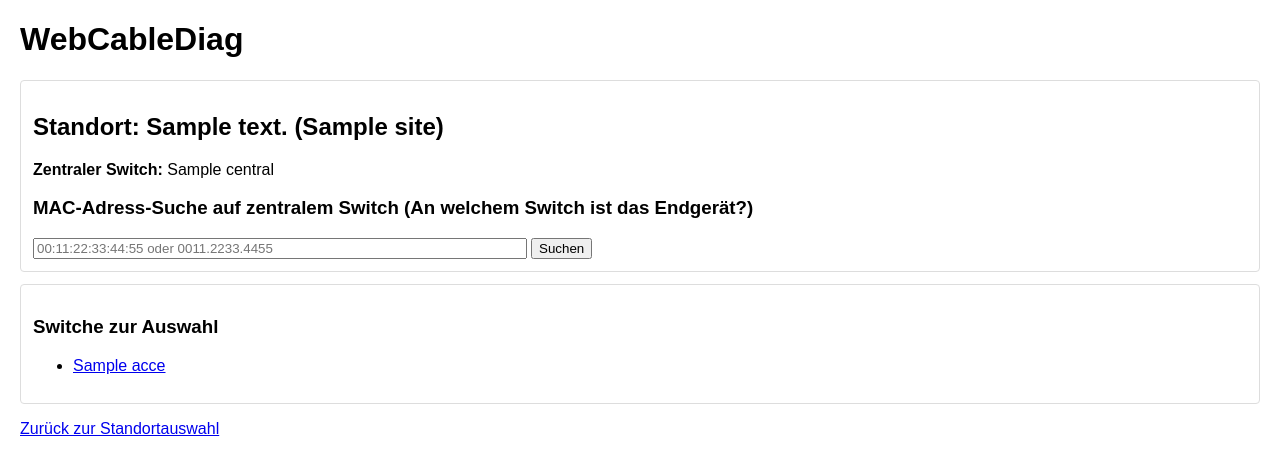
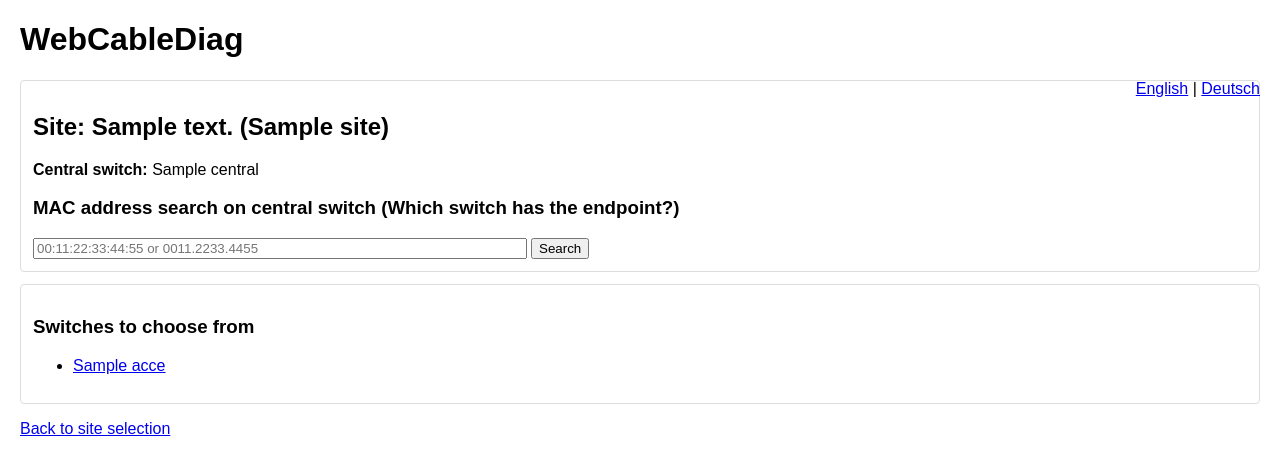
Before and after one commit to thtomate/WebCableDiag, a Flask app: template templates/site.html in a window 1280 px wide. Shown: the top 475 px of the page. Run offline with Flask 3, Linux system fonts and the light colour scheme; the template is opened without the code that fills it: most values are stand-ins (such as "Sample title", 1, 10 or a date in 2020); parts of the project's set-up code (start-up, migrations or seed data) failed here and were passed over.

Commit message:
Implement internationalization support with Flask-Babel and add English translations

```diff
--- a/app.py
+++ b/app.py
@@ -3,7 +3,8 @@ import time
 import yaml
 import logging
 from concurrent.futures import ThreadPoolExecutor, as_completed
-from flask import Flask, render_template, request, redirect, url_for, flash
+from flask import Flask, render_template, request, redirect, url_for, flash, session
+from flask_babel import Babel, gettext as _
 from netmiko import ConnectHandler
 from cachetools import TTLCache
 from config import APP_HOST, APP_PORT, DEBUG, SECRET_KEY, TDR_CACHE_TTL, INTERFACES_CACHE_TTL, MAX_WORKERS
@@ -34,6 +35,40 @@ def sanitize_device_for_netmiko(device):
 
 app = Flask(__name__)
 app.secret_key = SECRET_KEY
+
+# i18n configuration
+app.config.setdefault("BABEL_DEFAULT_LOCALE", "en")
+app.config.setdefault("BABEL_SUPPORTED_LOCALES", ["en", "de"])
+app.config.setdefault("BABEL_TRANSLATION_DIRECTORIES", "translations")
+babel = Babel(app)
+
+
+def get_locale():
+    # precedence: query param -> session -> Accept-Language header -> default
+    lang = request.args.get("lang")
+    if lang:
+        session["lang"] = lang
+        return lang
+    lang = session.get("lang")
+    if lang:
+        return lang
+    return request.accept_languages.best_match(app.config.get("BABEL_SUPPORTED_LOCALES", ["en", "de"]))
+
+babel.init_app(app, locale_selector=get_locale)
+
+
+@app.context_processor
+def inject_locale():
+    return {"current_locale": str(get_locale())}
+
+
+@app.route('/set_language/<lang>')
+def set_language(lang):
+    if lang not in app.config.get('BABEL_SUPPORTED_LOCALES', ['en','de']):
+        lang = app.config.get('BABEL_DEFAULT_LOCALE', 'en')
+    session['lang'] = lang
+    ref = request.referrer or url_for('index')
+    return redirect(ref)
 
 # Load inventory with multiple sites
 with open("inventory.yaml") as f:
@@ -80,7 +115,7 @@ def cache_key(prefix, *parts):
 def normalize_mac(mac):
     s = re.sub(r"[^0-9a-fA-F]", "", mac).lower()
     if len(s) != 12:
-        raise ValueError("Ungültige MAC Adresse")
+        raise ValueError(_("Invalid MAC address"))
     return s[0:4] + "." + s[4:8] + "." + s[8:12]
 
 # --- Interfaces retrieval and parsing ----------------------------------------
@@ -122,7 +157,7 @@ def find_mac_on_central_for_site(site_name, mac):
         return mac_cache[key]
     site = get_site_by_name(site_name)
     if not site:
-        raise ValueError("Site nicht gefunden")
+        raise ValueError(_("Site not found"))
     central = site.get("central_switch")
     m_formatted = normalize_mac(mac)
     conn = ssh_connect(central)
@@ -266,7 +301,7 @@ def index():
 def site_page(site_name):
     site = get_site_by_name(site_name)
     if not site:
-        flash("Site nicht gefunden")
+        flash(_("Site not found"))
         return redirect(url_for("index"))
     access_list = site.get("access_switches", [])
     central = site.get("central_switch")
@@ -283,11 +318,11 @@ def site_page(site_name):
 def switch_detail(site_name, name):
     site = get_site_by_name(site_name)
     if not site:
-        flash("Site nicht gefunden")
+        flash(_("Site not found"))
         return redirect(url_for("index"))
     device = find_access_by_name(site_name, name)
     if not device:
-        flash("Switch nicht im Inventar für diese Site")
+        flash(_("Switch not in inventory for this site"))
         return redirect(url_for("site_page", site_name=site_name))
 
     if request.method == "POST":
@@ -306,7 +341,7 @@ def switch_detail(site_name, name):
                 chosen.extend(extras)
             chosen = [c for c in chosen if c]
             if not chosen:
-                flash("Keine Schnittstellen ausgewählt")
+                flash(_("No interfaces selected"))
                 return redirect(url_for("switch_detail", site_name=site_name, name=name))
             results = tdr_on_switch_async(device, chosen)
             return render_template("results.html", device=device, results=results, site=site)
@@ -316,7 +351,7 @@ def switch_detail(site_name, name):
         interfaces = get_interfaces_for_device(device)
     except Exception as e:
         interfaces = []
-        flash(f"Fehler beim Abrufen der Interfaces: {e}")
+        flash(_("Error fetching interfaces: %(err)s", err=str(e)))
 
     # show cached TDR results of this switch if available
     cached_results = [
@@ -335,12 +370,12 @@ def search_mac_sitewide(site_name, mac):
     try:
         mac_result = find_mac_on_central_for_site(site_name, mac)
     except ValueError as ve:
-        flash("Ungültige MAC Adresse oder Site nicht vorhanden")
+        flash(_("Invalid MAC address or site not present"))
         print(ve)
         return redirect(url_for("site_page", site_name=site_name))
     interface = mac_result.get("interface")
     if not interface:
-        flash("MAC nicht in MAC‑Tabelle des zentralen Switches gefunden")
+        flash(_("MAC not found in central switch MAC table"))
         return redirect(url_for("site_page", site_name=site_name))
     neighbor = resolve_access_switch_from_interface_for_site(site_name, interface)
     mapped = None
@@ -358,7 +393,7 @@ def search_mac_switch(site_name, switch_name, mac):
     logger.info(f"Searching MAC {mac} on switch: {switch_name} in site: {site_name}")
     device = find_access_by_name(site_name, switch_name)
     if not device:
-        flash("Switch nicht im Inventar für diese Site")
+        flash(_("Switch not in inventory for this site"))
         return redirect(url_for("site_page", site_name=site_name))
 
     m_formatted = normalize_mac(mac)
@@ -381,10 +416,10 @@ def search_mac_switch(site_name, switch_name, mac):
     finally:
         conn.disconnect()
     if not interface:
-        flash("MAC nicht in MAC‑Tabelle des Switches gefunden")
+        flash(_("MAC not found in switch MAC table"))
         return redirect(url_for("switch_detail", site_name=site_name, name=switch_name))
     else:
-        flash(f"MAC {m_formatted} gefunden auf Schnittstelle {interface}. Ich versuche es dir schon zu markieren.")
+        flash(_("MAC %(mac)s found on interface %(iface)s. Attempting to highlight.", mac=m_formatted, iface=interface))
         return redirect(url_for("switch_detail", site_name=site_name, name=switch_name, highlighted_ifaces=interface))
 
 
--- a/requirements.txt
+++ b/requirements.txt
@@ -2,3 +2,4 @@ Flask==2.3.2
 netmiko==4.3.0
 pyyaml==6.0
 cachetools==5.3.0
+Flask-Babel==3.1.0
--- a/templates/base.html
+++ b/templates/base.html
@@ -1,5 +1,5 @@
 <!doctype html>
-<html lang="de">
+<html lang="{{ current_locale }}">
   <head>
     <meta charset="utf-8">
     <title>WebCableDiag</title>
@@ -13,6 +13,10 @@
   </head>
   <body>
     <h1>WebCableDiag</h1>
+    <div style="float:right">
+      <a href="{{ url_for('set_language', lang='en') }}">English</a> |
+      <a href="{{ url_for('set_language', lang='de') }}">Deutsch</a>
+    </div>
     <div>
       {% with messages = get_flashed_messages() %}
         {% if messages %}
--- a/templates/index.html
+++ b/templates/index.html
@@ -1,10 +1,10 @@
 {% extends "base.html" %}
 {% block content %}
 <div class="panel">
-  <h2>Standort auswählen</h2>
+  <h2>{{ _('Select site') }}</h2>
   <ul>
     {% for s in sites %}
-      <li><a href="{{ url_for('site_page', site_name=s.name) }}"><strong>{{ s.description }}</strong> ({{ s.name }})</a> - Zentrale: {{ s.central_switch.name }}; Access: {{ s.access_switches|length }} Switches</li>
+      <li><a href="{{ url_for('site_page', site_name=s.name) }}"><strong>{{ s.description }}</strong> ({{ s.name }})</a> - {{ _('Central') }}: {{ s.central_switch.name }}; {{ _('Access') }}: {{ s.access_switches|length }} {{ _('switches') }}</li>
     {% endfor %}
   </ul>
 </div>
--- a/templates/site.html
+++ b/templates/site.html
@@ -1,18 +1,18 @@
 {% extends "base.html" %}
 {% block content %}
 <div class="panel">
-  <h2>Standort: {{ site.description }} ({{ site.name }})</h2>
-  <p><strong>Zentraler Switch:</strong> {{ central.name }}</p>
+  <h2>{{ _('Site') }}: {{ site.description }} ({{ site.name }})</h2>
+  <p><strong>{{ _('Central switch') }}:</strong> {{ central.name }}</p>
 
-  <h3>MAC-Adress-Suche auf zentralem Switch (An welchem Switch ist das Endgerät?)</h3>
+  <h3>{{ _('MAC address search on central switch (Which switch has the endpoint?)') }}</h3>
   <form method="post">
-    <input name="mac" placeholder="00:11:22:33:44:55 oder 0011.2233.4455" style="width:40%">
-    <button name="search_mac" type="submit">Suchen</button>
+    <input name="mac" placeholder="00:11:22:33:44:55 or 0011.2233.4455" style="width:40%">
+    <button name="search_mac" type="submit">{{ _('Search') }}</button>
   </form>
 </div>
 
 <div class="panel">
-  <h3>Switche zur Auswahl</h3>
+  <h3>{{ _('Switches to choose from') }}</h3>
   <!--<form method="post">
     <select name="access_switch">
       {% for sw in access_list %}
@@ -28,5 +28,5 @@
   </ul>
 </div>
 
-<p><a href="{{ url_for('index') }}">Zurück zur Standortauswahl</a></p>
+<p><a href="{{ url_for('index') }}">{{ _('Back to site selection') }}</a></p>
 {% endblock %}
```
Also changed, not shown: templates/mac_result.html (+8 -8 lines), templates/results.html (+4 -4 lines), templates/switch.html (+13 -13 lines), translations/de/LC_MESSAGES/messages.po (added), 1 other file.
